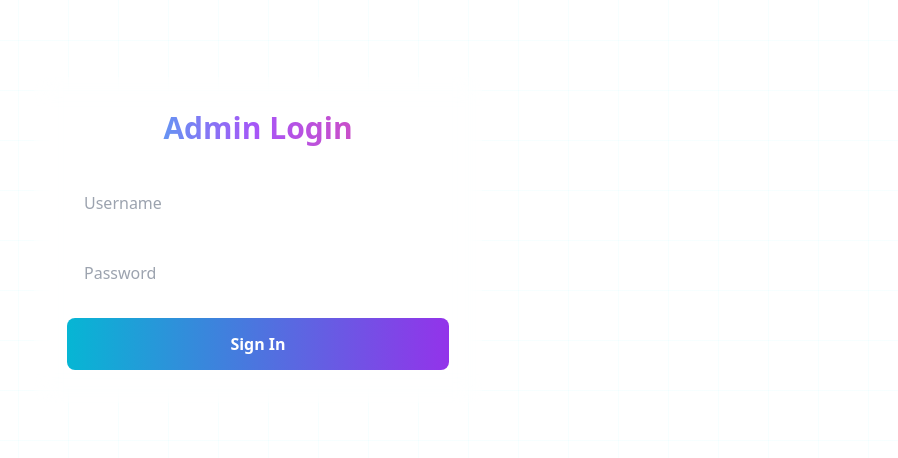
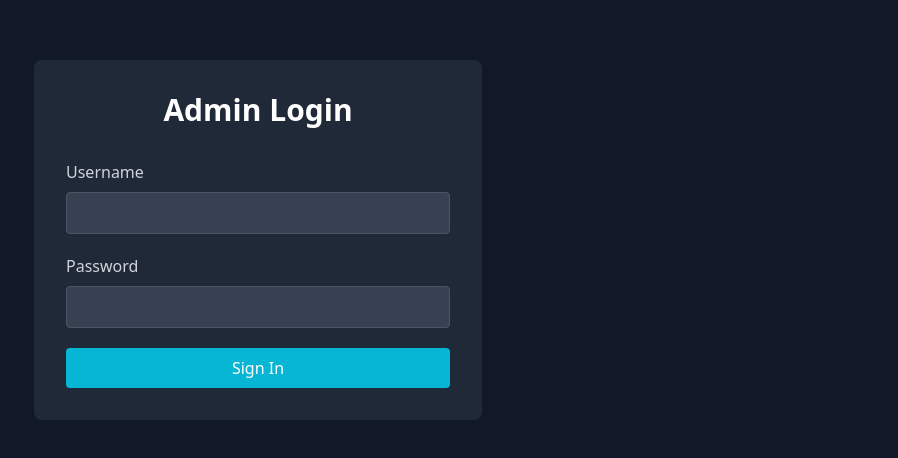
Before and after one commit to Sober-69/continuumlabs-portfolio, a Next.js app: page /admin/login in a window 1280 px wide. Shown: the part 160-618 px from the top of the page, without its empty margins (382-1280 px from the left). Built offline with nearby package versions, Linux system fonts and the light colour scheme.

Commit message:
Refactor login page styles and add debug logs

```diff
--- a/src/app/admin/login/page.js
+++ b/src/app/admin/login/page.js
@@ -1,4 +1,4 @@
-'use client';
+"use client";
 
 import { useState } from 'react';
 import { useRouter } from 'next/navigation';
@@ -12,7 +12,9 @@ export default function AdminLogin() {
 
   const handleSubmit = (e) => {
     e.preventDefault();
+    console.log('Login attempt:', username); // Debug log
     if (login(username, password)) {
+      console.log('Login successful!'); // Debug log
       router.push('/admin');
     } else {
       setError('Invalid username or password');
@@ -20,34 +22,34 @@ export default function AdminLogin() {
   };
 
   return (
-    <div className="min-h-screen flex items-center justify-center px-4"
-      style={{
-        backgroundImage: "linear-gradient(rgba(0,240,255,0.03) 1px, transparent 1px), linear-gradient(90deg, rgba(0,240,255,0.03) 1px, transparent 1px)",
-        backgroundSize: "50px 50px"
-      }}>
-      <div className="glass rounded-xl p-8 max-w-md w-full">
-        <h1 className="text-3xl font-bold gradient-text text-center mb-8">Admin Login</h1>
+    <div className="min-h-screen flex items-center justify-center bg-gray-900 px-4">
+      <div className="bg-gray-800 p-8 rounded-lg max-w-md w-full">
+        <h1 className="text-3xl font-bold text-white text-center mb-8">Admin Login</h1>
         <form onSubmit={handleSubmit} className="space-y-5">
+          <div>
+            <label className="block text-gray-300 mb-2">Username</label>
             <input
               type="text"
-            placeholder="Username"
               value={username}
               onChange={(e) => setUsername(e.target.value)}
-            className="w-full px-4 py-3 rounded-lg bg-white/5 border border-white/10 focus:border-cyan-400 focus:outline-none text-white"
+              className="w-full px-4 py-2 rounded bg-gray-700 text-white border border-gray-600 focus:border-cyan-400 focus:outline-none"
               required
             />
+          </div>
+          <div>
+            <label className="block text-gray-300 mb-2">Password</label>
             <input
               type="password"
-            placeholder="Password"
               value={password}
               onChange={(e) => setPassword(e.target.value)}
-            className="w-full px-4 py-3 rounded-lg bg-white/5 border border-white/10 focus:border-cyan-400 focus:outline-none text-white"
+              className="w-full px-4 py-2 rounded bg-gray-700 text-white border border-gray-600 focus:border-cyan-400 focus:outline-none"
               required
             />
+          </div>
           {error && <p className="text-red-400 text-sm text-center">{error}</p>}
           <button
             type="submit"
-            className="w-full py-3.5 rounded-lg bg-gradient-to-r from-cyan-500 to-purple-600 text-white font-semibold hover:shadow-lg hover:shadow-purple-500/25 transition-all"
+            className="w-full py-2 px-4 bg-cyan-500 text-white rounded hover:bg-cyan-600 transition"
           >
             Sign In
           </button>
```
Lines whose indentation alone changed are shown as unchanged.
